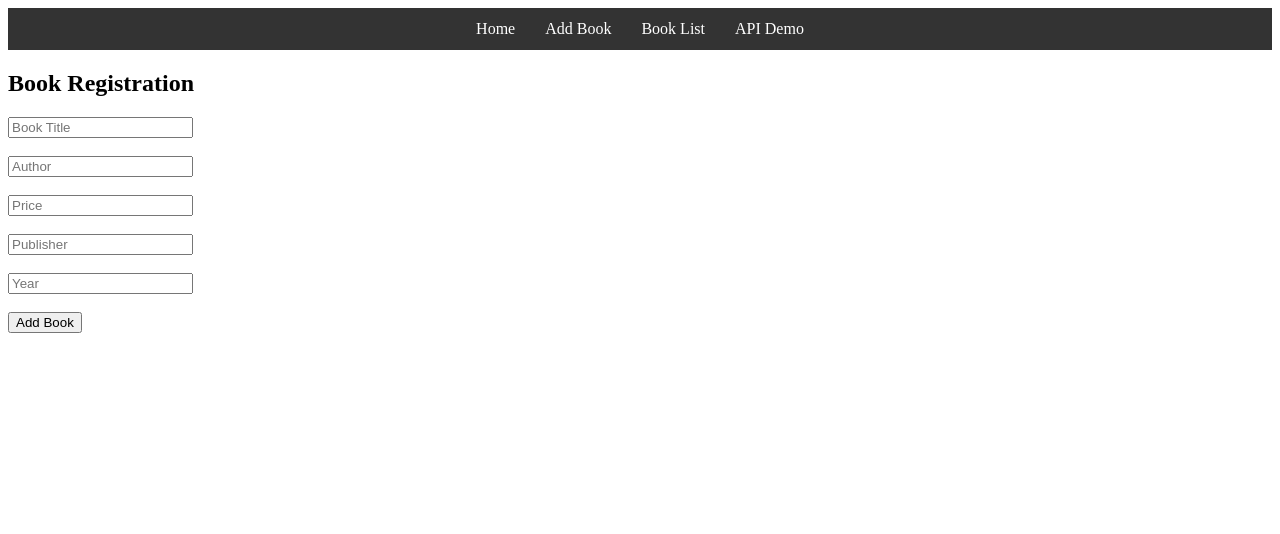
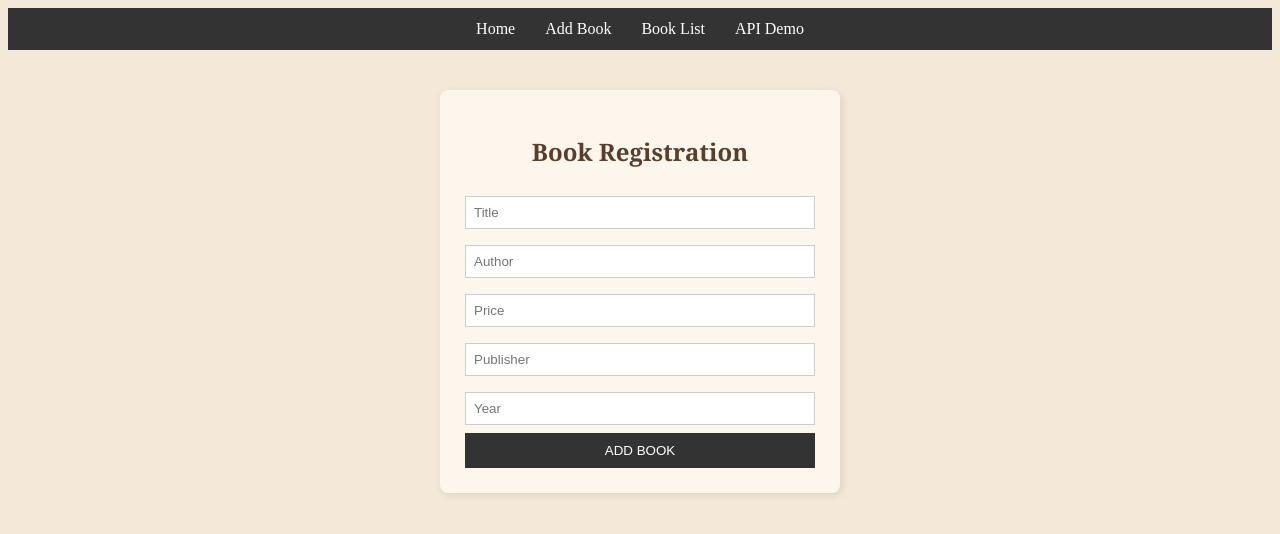
Before and after one commit to Ambatibhanu08/FEDF-LAB-EXAM-2500030237, a React (Vite) app: page /register in a window 1280 px wide. Shown: the top 534 px of the page. Built offline with nearby package versions, Linux system fonts and the light colour scheme.

Commit message:
updates css files

```diff
--- /dev/null
+++ b/src/exam/ApiDemo.css
@@ -0,0 +1,33 @@
+.api-container{
+  text-align:center;
+  margin-top:30px;
+}
+
+.api-btn{
+  padding:10px;
+  background:#333;
+  color:white;
+  border:none;
+  cursor:pointer;
+}
+
+.api-btn:hover{
+  background:#555;
+}
+
+.api-table{
+  margin:auto;
+  margin-top:20px;
+  border-collapse:collapse;
+  width:80%;
+}
+
+.api-table th,
+.api-table td{
+  border:1px solid #ccc;
+  padding:10px;
+}
+
+.api-table th{
+  background:#eee;
+}
--- a/src/exam/ApiDemo.jsx
+++ b/src/exam/ApiDemo.jsx
@@ -1,5 +1,6 @@
 import React, { useState, useEffect } from "react"
 import axios from "axios"
+import "./ApiDemo.css"
 
 function ApiDemo() {
 
--- /dev/null
+++ b/src/exam/BookList.css
@@ -0,0 +1,21 @@
+table{
+  margin:auto;
+  margin-top:30px;
+  border-collapse:collapse;
+  width:80%;
+  background:white;
+}
+
+th,td{
+  border:1px solid #080707;
+  padding:10px;
+  text-align:center;
+}
+
+th{
+  background:#774242;
+}
+
+h2{
+  text-align:center;
+}
--- a/src/exam/BookList.jsx
+++ b/src/exam/BookList.jsx
@@ -1,4 +1,5 @@
 import React, { useEffect, useState } from 'react'
+import "./BookList.css"
 
 function BookList() {
 
@@ -13,9 +14,10 @@ function BookList() {
   },[])
 
   return (
-    <div>
 
-      <h2>Registered Books</h2>
+
+     <div className="book-list">
+  <h2>Registered Books</h2>
 
       {books.length === 0 ? (
 
--- /dev/null
+++ b/src/exam/BookRegistration.css
@@ -0,0 +1,48 @@
+/* Book Registration Box */
+
+.register-box{
+  width: 350px;
+  margin: 40px auto;
+  padding: 25px;
+  background: #fdf6ec;      /* soft vintage cream */
+  border-radius: 8px;
+  box-shadow: 2px 2px 8px rgba(0,0,0,0.1);
+  text-align: center;
+}
+
+.register-box h2{
+  color: #5a3e2b;
+  font-family: Georgia, "Times New Roman", serif;
+}
+
+.register-box input{
+  padding: 8px;
+  margin: 8px 0;
+  border: 1px solid #c8a97e;
+}
+
+.register-box form{
+  display: flex;
+  flex-direction: column;
+}
+
+.register-box input{
+  padding: 8px;
+  margin: 8px 0;
+  border: 1px solid #ccc;
+}
+
+.register-box button{
+  padding: 10px;
+  background: #333;
+  color: white;
+  border: none;
+  cursor: pointer;
+}
+
+.register-box button:hover{
+  background: #555;
+}
+body{
+   background-color: #f4e9d8;
+}
--- a/src/exam/BookRegistration.jsx
+++ b/src/exam/BookRegistration.jsx
@@ -1,4 +1,5 @@
-import React, { useState } from 'react'
+import React, { useState } from "react"
+import "./BookRegistration.css"
 
 function BookRegistration() {
 
@@ -9,18 +10,17 @@ function BookRegistration() {
   const [year,setYear] = useState("")
 
   const handleSubmit = (e) => {
-
     e.preventDefault()
 
     let books = JSON.parse(localStorage.getItem("books")) || []
 
-    const newBook = {title,author,price,publisher,year}
+    const newBook = { title, author, price, publisher, year }
 
     books.push(newBook)
 
-    localStorage.setItem("books",JSON.stringify(books))
+    localStorage.setItem("books", JSON.stringify(books))
 
-    alert("Book Registered")
+    alert("Book Added Successfully")
 
     setTitle("")
     setAuthor("")
@@ -30,7 +30,8 @@ function BookRegistration() {
   }
 
   return (
-    <div>
+
+    <div className="register-box">
 
       <h2>Book Registration</h2>
 
@@ -38,54 +39,50 @@ function BookRegistration() {
 
         <input
           type="text"
-        placeholder="Book Title"
+          placeholder="Title"
           value={title}
           onChange={(e)=>setTitle(e.target.value)}
+          required
         />
-
-        <br/><br/>
 
         <input
           type="text"
           placeholder="Author"
           value={author}
           onChange={(e)=>setAuthor(e.target.value)}
+          required
         />
-
-        <br/><br/>
 
         <input
           type="number"
           placeholder="Price"
           value={price}
           onChange={(e)=>setPrice(e.target.value)}
+          required
         />
-
-        <br/><br/>
 
         <input
           type="text"
           placeholder="Publisher"
           value={publisher}
           onChange={(e)=>setPublisher(e.target.value)}
+          required
         />
-
-        <br/><br/>
 
         <input
           type="number"
           placeholder="Year"
           value={year}
           onChange={(e)=>setYear(e.target.value)}
+          required
         />
 
-        <br/><br/>
-
-        <button>Add Book</button>
+        <button>ADD BOOK</button>
 
       </form>
 
     </div>
+
   )
 }
 
--- /dev/null
+++ b/src/exam/Home.css
@@ -0,0 +1,26 @@
+
+
+.home{
+  text-align: center;
+  margin-top: 2px;
+  background-color: #f4e9d8;
+  padding: 40px;
+  min-height: 90vh;
+}
+
+.home h2{
+  color: #5a3e2b;
+  font-family: Georgia, "Times New Roman", serif;
+}
+
+.home-img{
+  width: 350px;
+  margin-top: 20px;
+  border-radius: 6px;
+}
+
+.home p{
+  margin-top: 15px;
+  font-size: 18px;
+  color: #6b4f3a;
+}
--- a/src/exam/Home.jsx
+++ b/src/exam/Home.jsx
@@ -1,13 +1,23 @@
-import React from 'react'
+import React from "react"
+import "./Home.css"
 
 function Home() {
   return (
-    <div>
 
-      <h2>Home Page</h2>
-      <p>Welcome to Book Management System</p>
+    <div className="home">
+
+      <h2>Welcome to Book Management System</h2>
+
+      <img
+        src="https://i.pinimg.com/736x/f5/3e/62/f53e6210c3ac8f47623cdcc06e0d3025.jpg"
+        alt="Books"
+        className="home-img"
+      />
+
+      <p>Register books and view the list easily.</p>
 
     </div>
+
   )
 }
 
```
Lines whose indentation alone changed are shown as unchanged.
